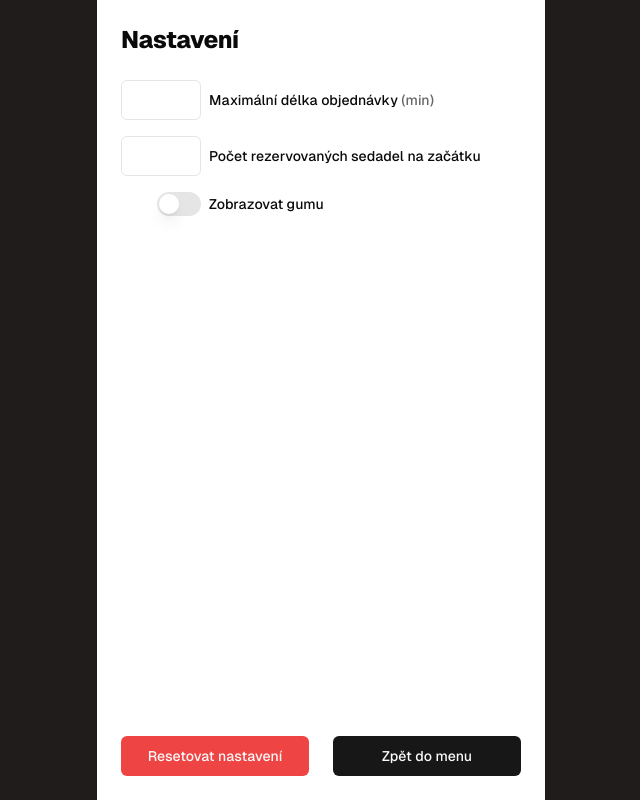
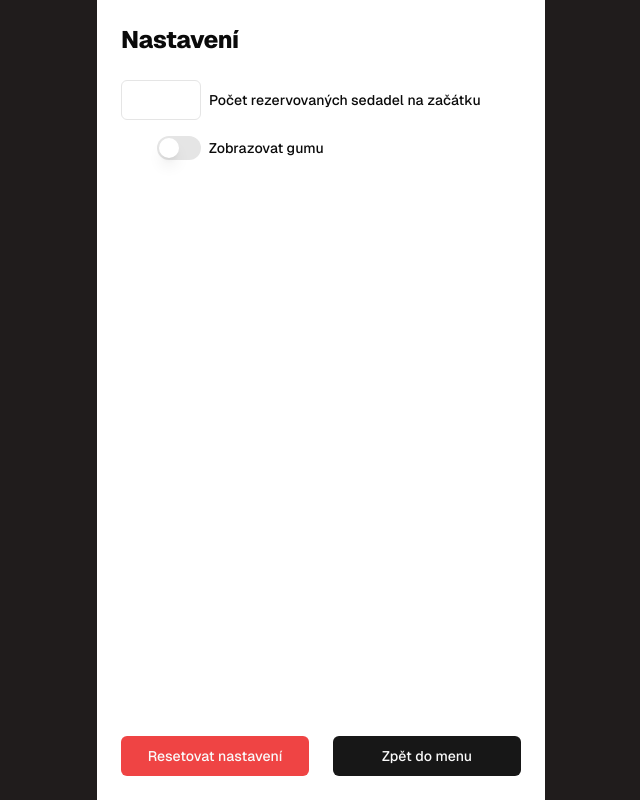
Before and after one commit to maros-o/cvut-fit-ni-nur, a Next.js app: page /settings in a window 1280 px wide. Shown: the whole page, without its empty margins (319-959 px from the left). Built offline with nearby package versions, Linux system fonts and the light colour scheme.

Commit message:
Update page.tsx

```diff
--- a/app/settings/page.tsx
+++ b/app/settings/page.tsx
@@ -24,20 +24,6 @@ export default function SettingsPage() {
         <h1 className="text-2xl font-extrabold tracking-tight mb-2">
           Nastavení
         </h1>
-        <div className="flex items-center space-x-2">
-          <Input
-            type="number"
-            className="w-20"
-            value={maxSessionTime}
-            onChange={(e) =>
-              setSetting("maxSessionTime", Number(e.target.value))
-            }
-          />
-          <Label>
-            Maximální délka objednávky{" "}
-            <span className="text-black/60">(min)</span>
-          </Label>
-        </div>
         <div className="flex items-center space-x-2">
           <Input
             type="number"
```
